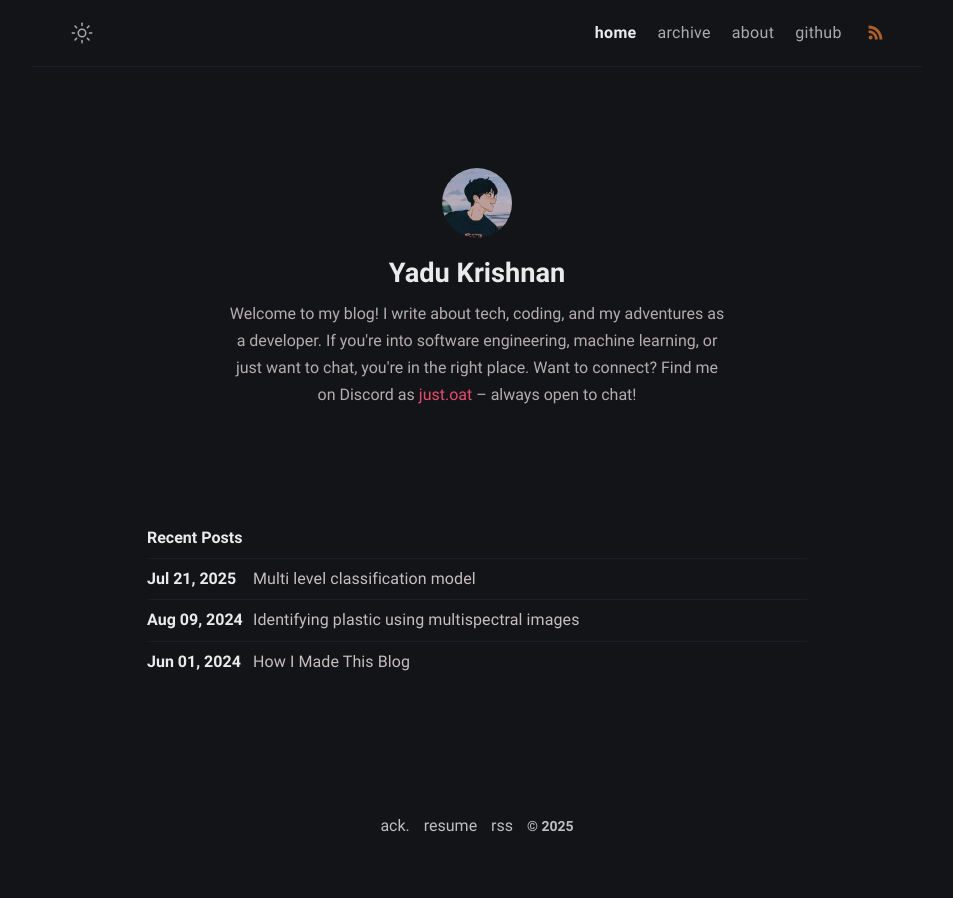
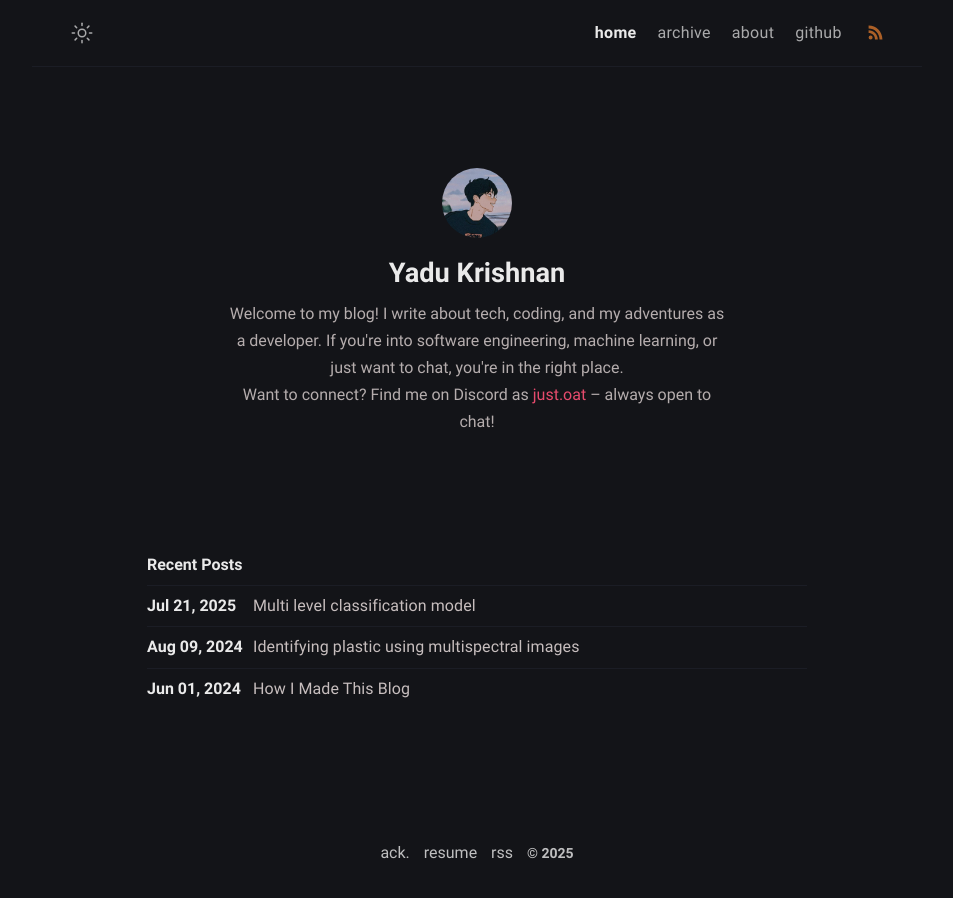
Before and after one commit to yadu-tv/yadu-tv.github.io, a Jekyll site: the page built from index.md, in a window 1280 px wide. Shown: the whole page, without its empty margins (163-1116 px from the left). Built offline with Jekyll 4.4.1, drawn with Linux system fonts in a browser that asks for light colours.

Commit message:
line fix

```diff
--- a/_config.yml
+++ b/_config.yml
@@ -11,8 +11,7 @@
 author:
   name: Yadu Krishnan
   bio: >-
-    Welcome to my blog! I write about tech, coding, and my adventures as a developer. If you're into software engineering, machine learning, or just want to chat, you're in the right place.
-
+    Welcome to my blog! I write about tech, coding, and my adventures as a developer. If you're into software engineering, machine learning, or just want to chat, you're in the right place.<br>
     Want to connect? Find me on Discord as <span style="color: #ff5277;">just.oat</span> – always open to chat!
   github: yadu-tv
   email: yaduk.tv@gmail.com
```
